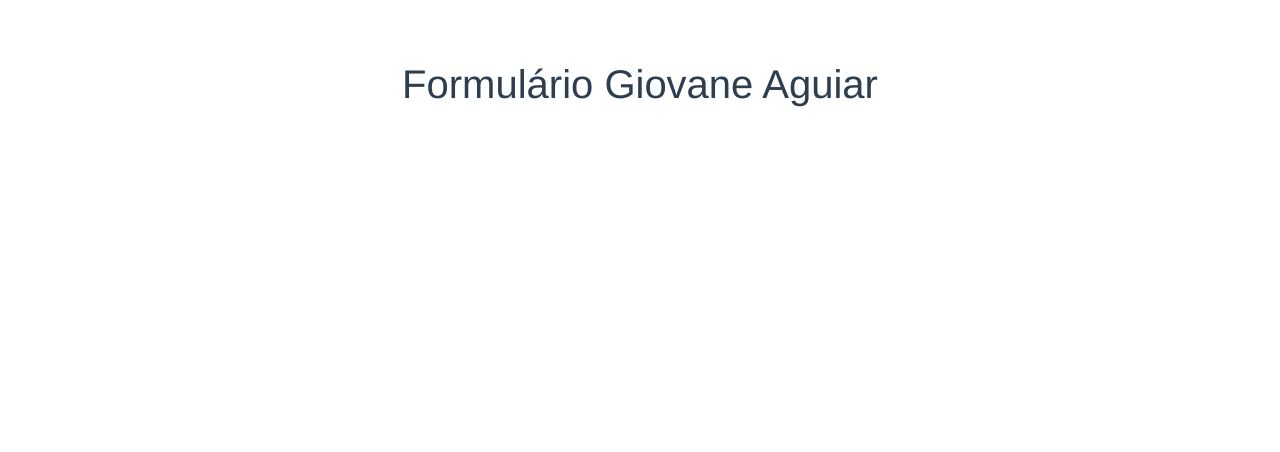
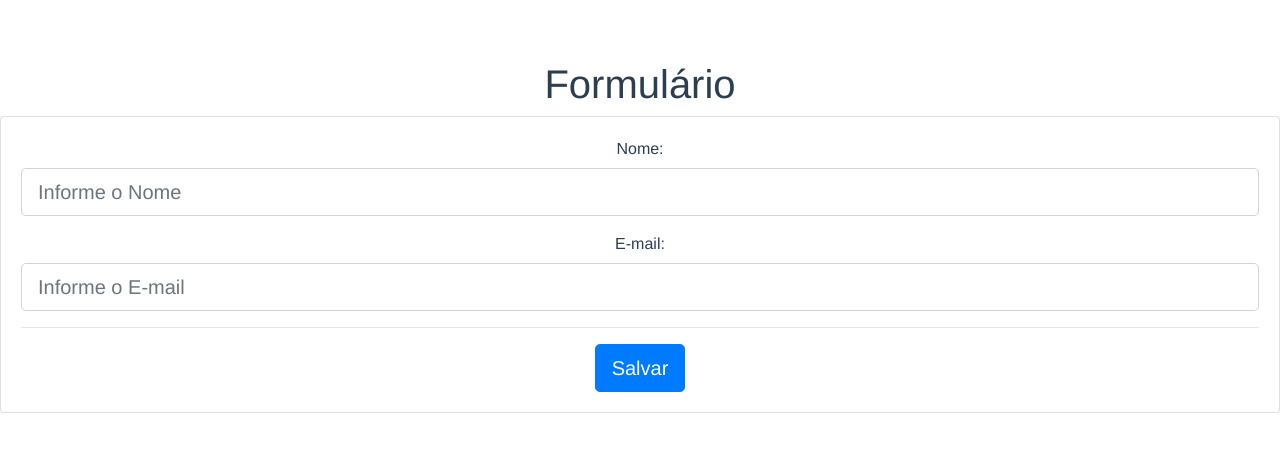
Before and after one commit to giovaneaguiar/crud-vue, a Vue app: page / in a window 1280 px wide. Shown: the top 452 px of the page. Built offline with nearby package versions, Linux system fonts and the light colour scheme.

Commit message:
cria formulário com b-card.

```diff
--- a/src/App.vue
+++ b/src/App.vue
@@ -1,6 +1,26 @@
 <template>
   <div id="app">
-    <h1>Formulário Giovane Aguiar</h1>
+    <h1>Formulário</h1>
+    <b-card>
+      <b-form-group label="Nome: ">
+        <b-form-input
+          type="text"
+          size="lg"
+          v-model="usuario.nome"
+          placeholder="Informe o Nome"
+        ></b-form-input>
+      </b-form-group>
+      <b-form-group label="E-mail: ">
+        <b-form-input
+          type="email"
+          size="lg"
+          v-model="usuario.email"
+          placeholder="Informe o E-mail"
+        ></b-form-input>
+      </b-form-group>
+      <hr>
+      <b-button @click.prevent="salvar" size="lg" variant="primary">Salvar</b-button>
+    </b-card>
   </div>
 </template>
 
@@ -8,6 +28,15 @@
 
 
 export default {
+
+  data(){
+    return {
+      usuario: {
+        nome: '',
+        email: '',
+      }
+    }
+  }
 
 }
 </script>
```
Also changed, not shown: src/plugins/axios.js (added).
